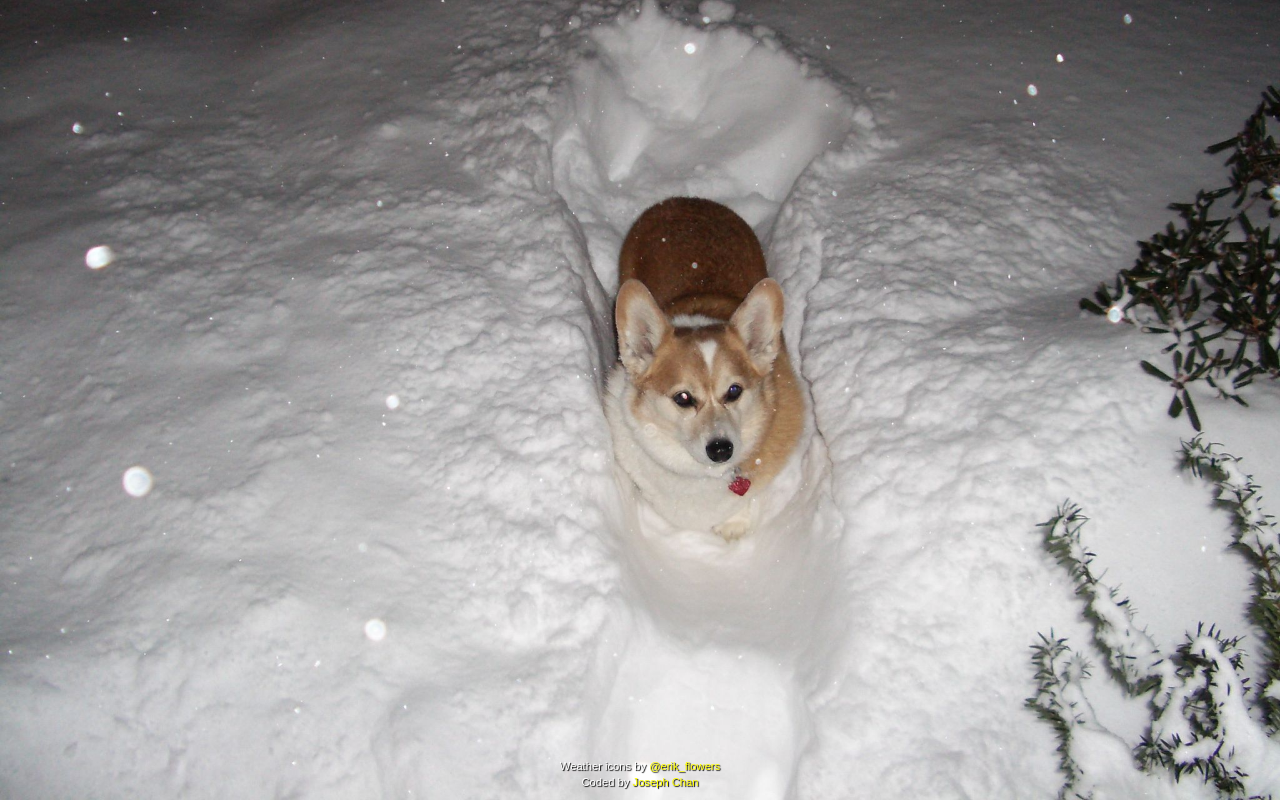
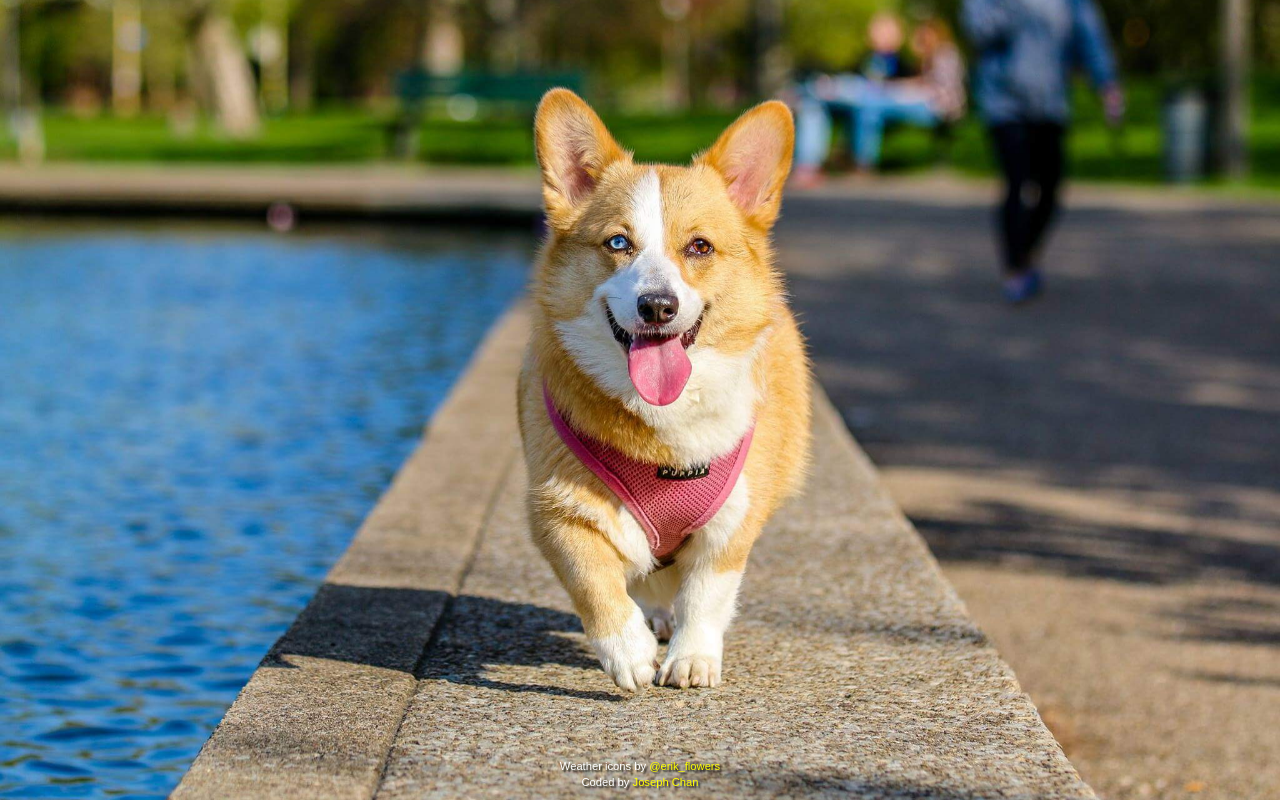
Before and after one commit to joechan3/Weather, a plain HTML site: page indexUnderConstruction.html in a window 1280 px wide. Drawn offline with nearby package versions, Linux system fonts and the light colour scheme; a web font is replaced by a local one.

Commit message:
Draft background image functionality

```diff
--- a/css/styles.css
+++ b/css/styles.css
@@ -3,11 +3,10 @@ html{
 }
 body {
   min-height: 100%;
-  background-image: url("../images/NightC.jpg");
+  background-image: url("../images/default-tiny.jpeg");
   background-size: cover;
-  background-position: bottom right;
+  background-position: center center;
   cursor:default;
-/*  background-repeat: no-repeat;*/
 }
 
 a{
@@ -26,13 +25,6 @@ a:active{
   margin: 15px auto 15px auto;
   background-color: rgba(0,0,0,0);
   max-width: 450px;
-/*
-  position: absolute;
-  top: 50%;
-  left: 50%;
-  transform: translateX(-50%)translateY(-50%);
-*/
-
 }
 
 p{
@@ -76,5 +68,5 @@ footer{
   left:0;
   right:0;
   bottom: 0;
-  text-shadow: 1px 1px 1px #000;
+  text-shadow: 2px 2px 2px #000;
 }
--- a/js/script.js
+++ b/js/script.js
@@ -48,6 +48,14 @@ $(document).ready(function() {
     return dayOfWeek.toUpperCase() + " " + hours + ":" + minutes + " " + meridiemSide;
   }
 
+  function toCelcius(temp) {
+    return (temp - 273.15).toFixed(0);
+  }
+
+  function toFahrenheit(temp) {
+    return (temp * 9 / 5 - 459.67).toFixed(0);
+  }
+
   function getUserLocation(callback, callbackCallback) {
     function getCoordinates() {
       function geolocSuccess(position) {
@@ -70,7 +78,7 @@ $(document).ready(function() {
             console.log("Geolocation position is unavailable");
             break;
           default:
-            console.log("Unknown geolocation error")
+            console.log("Unknown geolocation error");
         }
       }
 
@@ -100,15 +108,9 @@ $(document).ready(function() {
   }
 
   function updateHTMLCSS(weatherData) {
-    function toCelcius(temp) {
-      return (temp - 273.15).toFixed(0);
-    }
-
-    function toFahrenheit(temp) {
-      return (temp * 9 / 5 - 459.67).toFixed(0);
-    }
 
     $(".location").text(weatherData.name);
+    $(".weatherIcon").attr("title", weatherData.weather[0].description);
     $(".weatherIcon i").addClass("wi wi-owm-" + weatherData.weather[0].id);
     $(".dayAndTime").text(getDateTime());
     $(".currentTemperature").html(toCelcius(weatherData.main.temp) + "&deg;<span style='color: yellow;'>C</span>");
@@ -136,13 +138,47 @@ $(document).ready(function() {
     });
 
     $(".translucentBG").css({"background-color":"rgba(0,0,0,0.75)", "border-radius":"1.5em"});
-  }
+
+    /*var currentTime = new Date();
+    var isItNight = false;
+
+    if (currentTime.getTime() > weatherData.sys.sunset){
+      isItNight = true;
+    }
+
+//    isItNight = true;
+//    weatherData.main.temp = 20 + 273;
+    alert("Current Time: " + currentTime.getTime() + " Sunset " + weatherData.sys.sunset);
+
+    switch (isItNight){
+      case false:
+        if (toCelcius(weatherData.main.temp) > 15){
+          $("body").css("background-image", "url('images/DayA-tiny.jpg')");
+        }
+        if (toCelcius(weatherData.main.temp) > 0 && toCelcius(weatherData.main.temp) <= 15){
+          $("body").css("background-image", "url('images/DayB-tiny.jpg')");
+        }
+        if (toCelcius(weatherData.main.temp) <= 0){
+          $("body").css("background-image", "url('images/DayC-tiny.jpg')");
+        }
+        break;
+      case true:
+        if (toCelcius(weatherData.main.temp) > 15){
+          $("body").css("background-image", "url('images/NightA-tiny.jpg')");
+        }
+        if (toCelcius(weatherData.main.temp) > 0 && toCelcius(weatherData.main.temp) <= 15){
+          $("body").css("background-image", "url('images/NightB-tiny.jpg')");
+        }
+        if (toCelcius(weatherData.main.temp) <= 0){
+          $("body").css("background-image", "url('images/NightC-tiny.jpg')");
+        }
+        break;
+    }*/
+
+
+
+}
 
   getUserLocation(getWeather, updateHTMLCSS);
 
 });
-
-// Update CSS
-//  - Determine current screen size and orientation
-//  - Change background to appropriate picture
-//
```
Also changed, not shown: images/DayA-tiny.jpg (added), images/DayB-tiny.jpg (added), images/DayB.jpg (deleted), images/DayC-tiny.jpg (added), images/DayC.jpg (deleted), images/NightA-tiny.jpg (added), images/NightA.jpg (deleted), images/NightB-tiny.jpg (added), images/NightC-tiny.jpg (added), images/NightC.jpg (deleted), images/default-tiny.jpeg (added), images/test.jpg (deleted), 2 other files.
